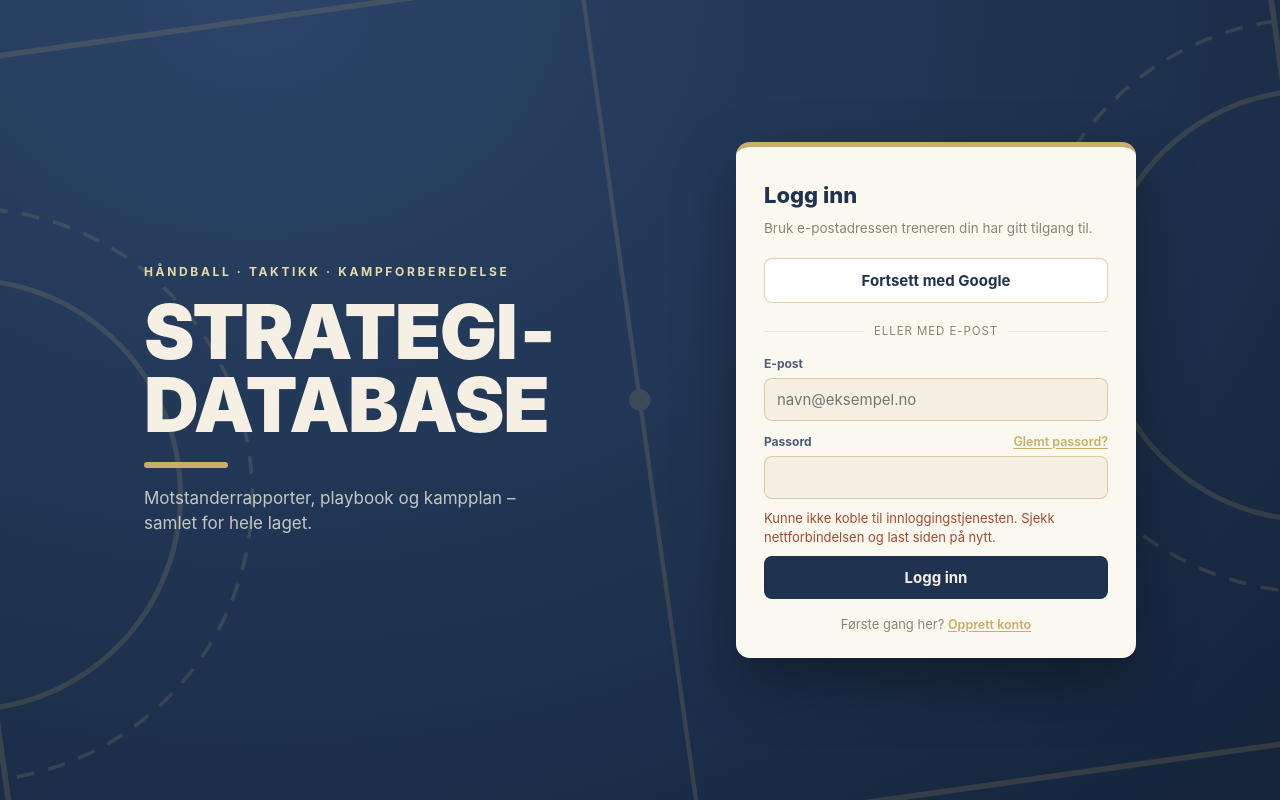
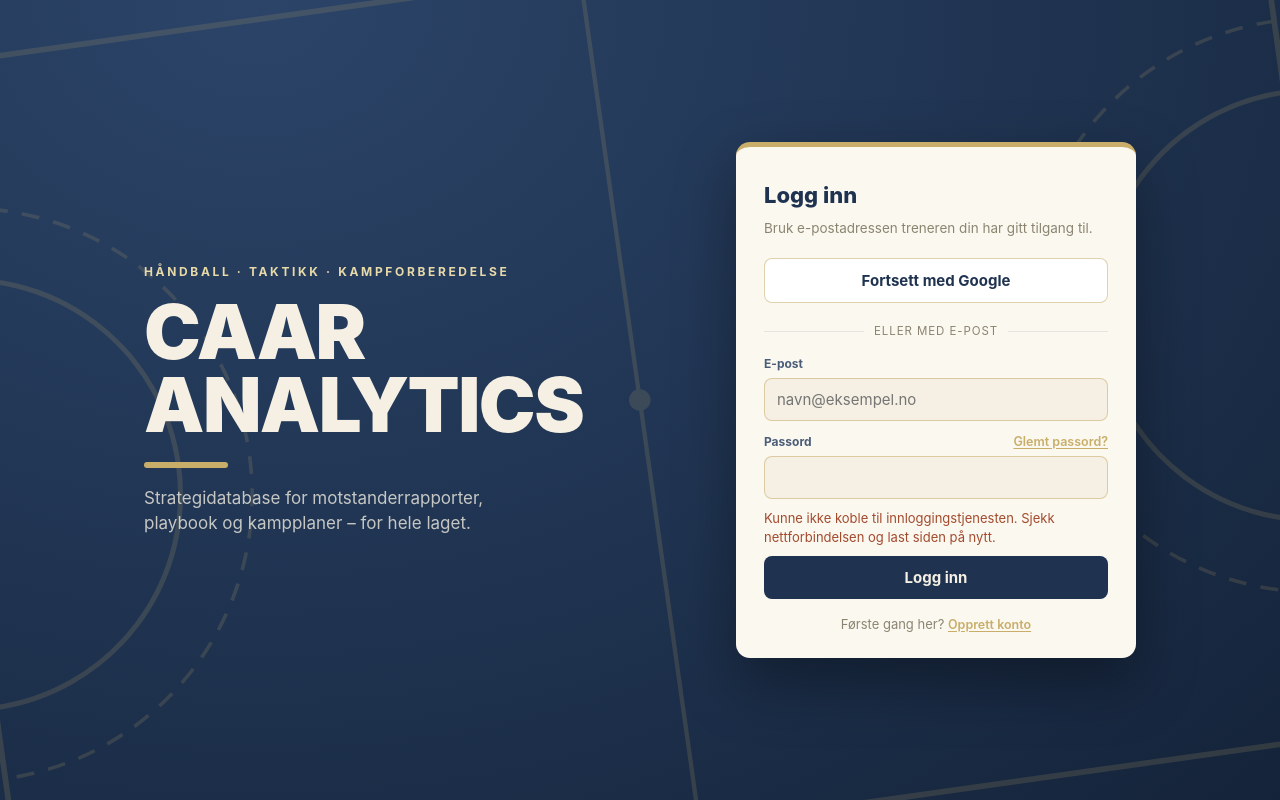
Before and after one commit to caardk-stack/strategidatabase, a plain HTML site: page index.html in a window 1280 px wide. Drawn offline with Linux system fonts and the light colour scheme.

Commit message:
Innlogging: tittel «Caar Analytics» og ny undertekst
Co-Authored-By: Claude Opus 5.5 <noreply@anthropic.com>
Claude-Session: https://claude.ai/code/session_01NwsbHrNmbdWnJHfXgw1s16

```diff
--- a/index.html
+++ b/index.html
@@ -294,9 +294,9 @@
     <div class="auth-layout">
       <div class="auth-brand">
         <p class="auth-kicker">Håndball · Taktikk · Kampforberedelse</p>
-        <h1 class="auth-title">Strategi&shy;database</h1>
+        <h1 class="auth-title">Caar<br>Analytics</h1>
         <div class="auth-bar"></div>
-        <p class="auth-tagline">Motstanderrapporter, playbook og kampplan – samlet for hele laget.</p>
+        <p class="auth-tagline">Strategidatabase for motstanderrapporter, playbook og kampplaner – for hele laget.</p>
       </div>
 
       <div class="auth-card">
```
